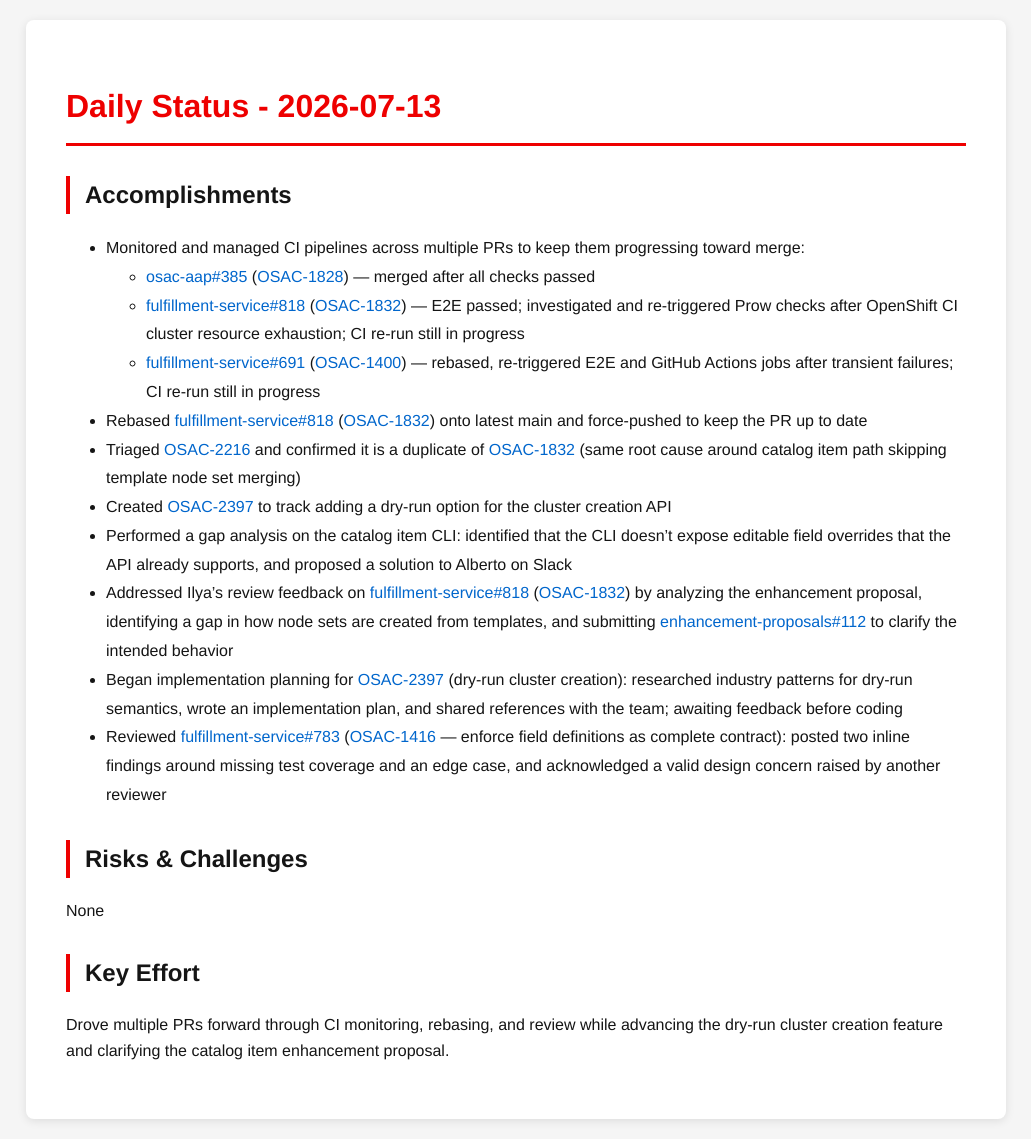
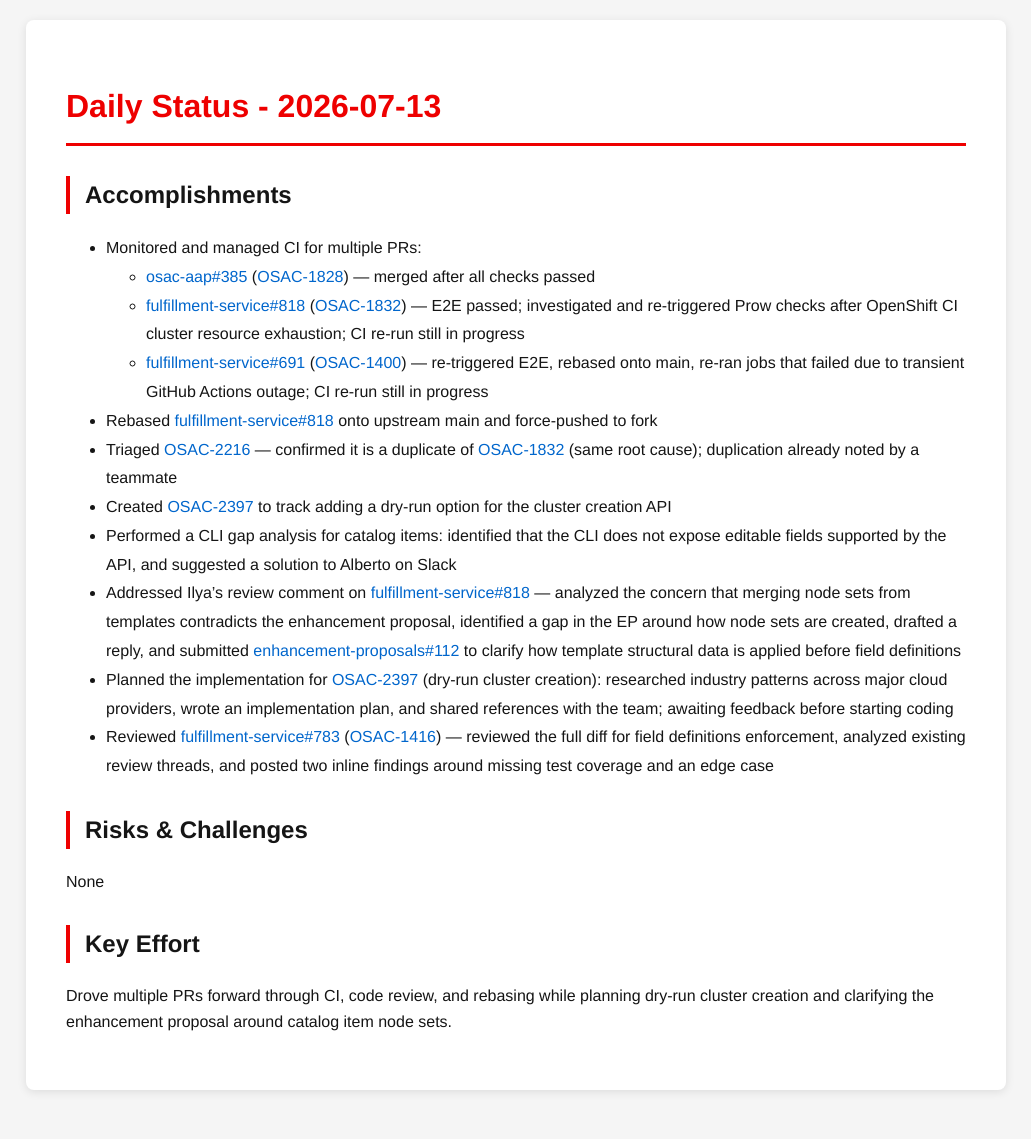
Before and after one commit to tzvatot/daily-status, a Jekyll site: the page built from 2026-07-13.md, in a window 1280 px wide. Shown: the whole page, without its empty margins (124-1155 px from the left). Built offline with Jekyll 4.4.1, drawn with Linux system fonts in a browser that asks for light colours; after the commit the page ends 1110 px from its top, so only the background shows below that.

Commit message:
Daily status update - 2026-07-13

```diff
--- a/2026-07-13.md
+++ b/2026-07-13.md
@@ -7,20 +7,20 @@
 # Daily Status - 2026-07-13
 
 ## Accomplishments
-- Monitored and managed CI pipelines across multiple PRs to keep them progressing toward merge:
+- Monitored and managed CI for multiple PRs:
   - [osac-aap#385](https://github.com/osac-project/osac-aap/pull/385) ([OSAC-1828](https://redhat.atlassian.net/browse/OSAC-1828)) — merged after all checks passed
   - [fulfillment-service#818](https://github.com/osac-project/fulfillment-service/pull/818) ([OSAC-1832](https://redhat.atlassian.net/browse/OSAC-1832)) — E2E passed; investigated and re-triggered Prow checks after OpenShift CI cluster resource exhaustion; CI re-run still in progress
-  - [fulfillment-service#691](https://github.com/osac-project/fulfillment-service/pull/691) ([OSAC-1400](https://redhat.atlassian.net/browse/OSAC-1400)) — rebased, re-triggered E2E and GitHub Actions jobs after transient failures; CI re-run still in progress
-- Rebased [fulfillment-service#818](https://github.com/osac-project/fulfillment-service/pull/818) ([OSAC-1832](https://redhat.atlassian.net/browse/OSAC-1832)) onto latest main and force-pushed to keep the PR up to date
-- Triaged [OSAC-2216](https://redhat.atlassian.net/browse/OSAC-2216) and confirmed it is a duplicate of [OSAC-1832](https://redhat.atlassian.net/browse/OSAC-1832) (same root cause around catalog item path skipping template node set merging)
+  - [fulfillment-service#691](https://github.com/osac-project/fulfillment-service/pull/691) ([OSAC-1400](https://redhat.atlassian.net/browse/OSAC-1400)) — re-triggered E2E, rebased onto main, re-ran jobs that failed due to transient GitHub Actions outage; CI re-run still in progress
+- Rebased [fulfillment-service#818](https://github.com/osac-project/fulfillment-service/pull/818) onto upstream main and force-pushed to fork
+- Triaged [OSAC-2216](https://redhat.atlassian.net/browse/OSAC-2216) — confirmed it is a duplicate of [OSAC-1832](https://redhat.atlassian.net/browse/OSAC-1832) (same root cause); duplication already noted by a teammate
 - Created [OSAC-2397](https://redhat.atlassian.net/browse/OSAC-2397) to track adding a dry-run option for the cluster creation API
-- Performed a gap analysis on the catalog item CLI: identified that the CLI doesn't expose editable field overrides that the API already supports, and proposed a solution to Alberto on Slack
-- Addressed Ilya's review feedback on [fulfillment-service#818](https://github.com/osac-project/fulfillment-service/pull/818) ([OSAC-1832](https://redhat.atlassian.net/browse/OSAC-1832)) by analyzing the enhancement proposal, identifying a gap in how node sets are created from templates, and submitting [enhancement-proposals#112](https://github.com/osac-project/enhancement-proposals/pull/112) to clarify the intended behavior
-- Began implementation planning for [OSAC-2397](https://redhat.atlassian.net/browse/OSAC-2397) (dry-run cluster creation): researched industry patterns for dry-run semantics, wrote an implementation plan, and shared references with the team; awaiting feedback before coding
-- Reviewed [fulfillment-service#783](https://github.com/osac-project/fulfillment-service/pull/783) ([OSAC-1416](https://redhat.atlassian.net/browse/OSAC-1416) — enforce field definitions as complete contract): posted two inline findings around missing test coverage and an edge case, and acknowledged a valid design concern raised by another reviewer
+- Performed a CLI gap analysis for catalog items: identified that the CLI does not expose editable fields supported by the API, and suggested a solution to Alberto on Slack
+- Addressed Ilya's review comment on [fulfillment-service#818](https://github.com/osac-project/fulfillment-service/pull/818) — analyzed the concern that merging node sets from templates contradicts the enhancement proposal, identified a gap in the EP around how node sets are created, drafted a reply, and submitted [enhancement-proposals#112](https://github.com/osac-project/enhancement-proposals/pull/112) to clarify how template structural data is applied before field definitions
+- Planned the implementation for [OSAC-2397](https://redhat.atlassian.net/browse/OSAC-2397) (dry-run cluster creation): researched industry patterns across major cloud providers, wrote an implementation plan, and shared references with the team; awaiting feedback before starting coding
+- Reviewed [fulfillment-service#783](https://github.com/osac-project/fulfillment-service/pull/783) ([OSAC-1416](https://redhat.atlassian.net/browse/OSAC-1416)) — reviewed the full diff for field definitions enforcement, analyzed existing review threads, and posted two inline findings around missing test coverage and an edge case
 
 ## Risks & Challenges
 None
 
 ## Key Effort
-Drove multiple PRs forward through CI monitoring, rebasing, and review while advancing the dry-run cluster creation feature and clarifying the catalog item enhancement proposal.
+Drove multiple PRs forward through CI, code review, and rebasing while planning dry-run cluster creation and clarifying the enhancement proposal around catalog item node sets.
```
